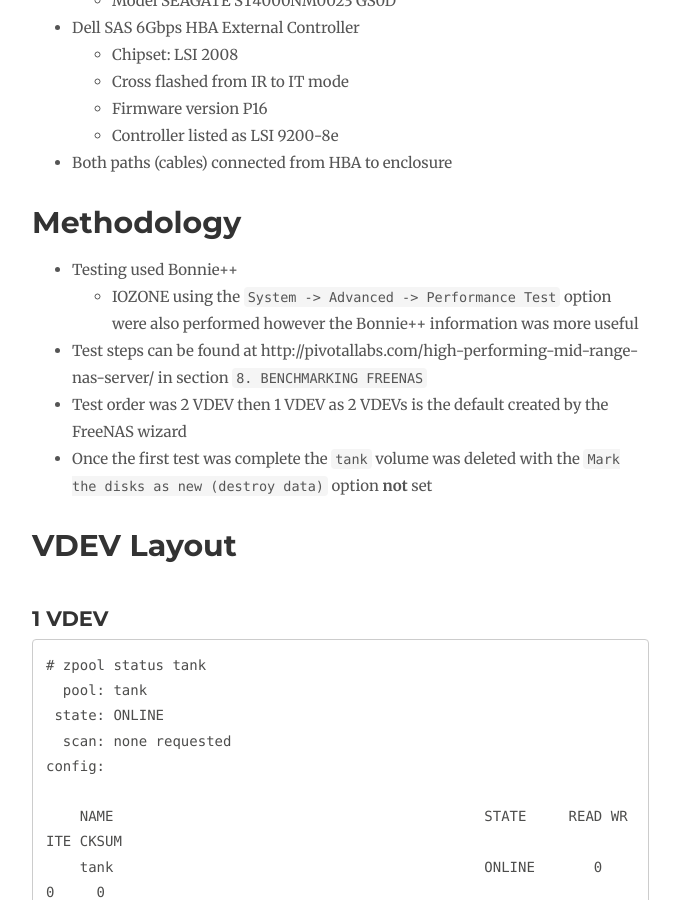
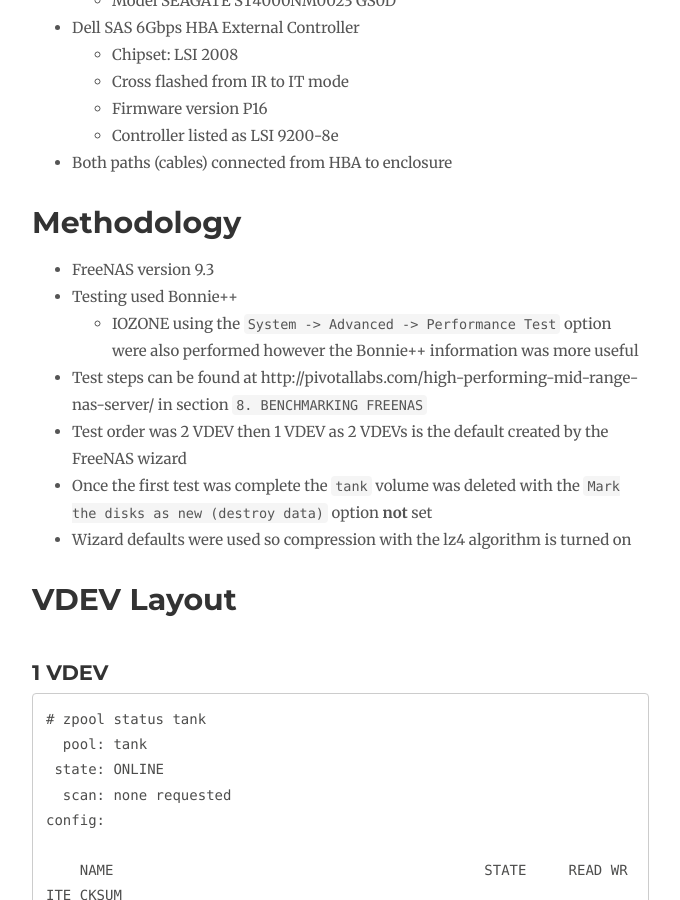
Before and after one commit to bedecarroll/blog, a Jekyll site: the page built from _posts/2015-01-26-freenas-zfs-performance-testing.md, in a window 1280 px wide and 900 px high, scrolled down 1912 px. Shown: the whole window, without its empty margins (138-818 px from the left). Built offline with Jekyll 4.4.1, drawn with Linux system fonts in a browser that asks for light colours; nearby versions of some CDN libraries; Markdown is read by kramdown in place of the engine named in the settings.

Commit message:
forgot to add version and compression, fixed

```diff
--- a/_posts/2015-01-26-freenas-zfs-performance-testing.md
+++ b/_posts/2015-01-26-freenas-zfs-performance-testing.md
@@ -50,11 +50,13 @@ But if the issues were performance based would I be shooting myself in the foot
 * Both paths (cables) connected from HBA to enclosure
 
 # Methodology
+* FreeNAS version 9.3
 * Testing used Bonnie++
   * IOZONE using the `System -> Advanced -> Performance Test` option were also performed however the Bonnie++ information was more useful
 * Test steps can be found at http://pivotallabs.com/high-performing-mid-range-nas-server/ in section `8. BENCHMARKING FREENAS`
 * Test order was 2 VDEV then 1 VDEV as 2 VDEVs is the default created by the FreeNAS wizard
 * Once the first test was complete the `tank` volume was deleted with the `Mark the disks as new (destroy data)` option **not** set
+* Wizard defaults were used so compression with the lz4 algorithm is turned on
 
 # VDEV Layout
 ## 1 VDEV
```
